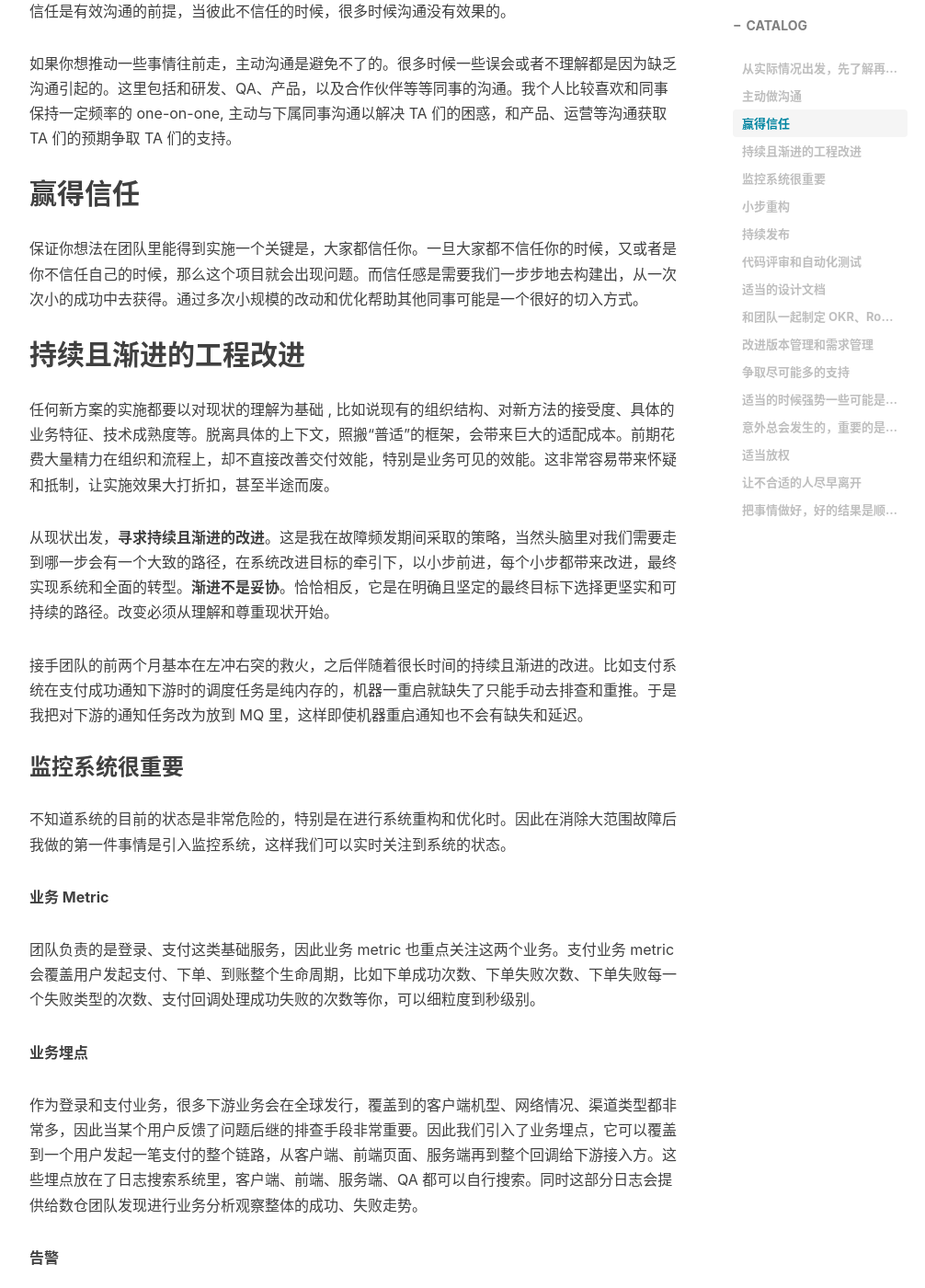
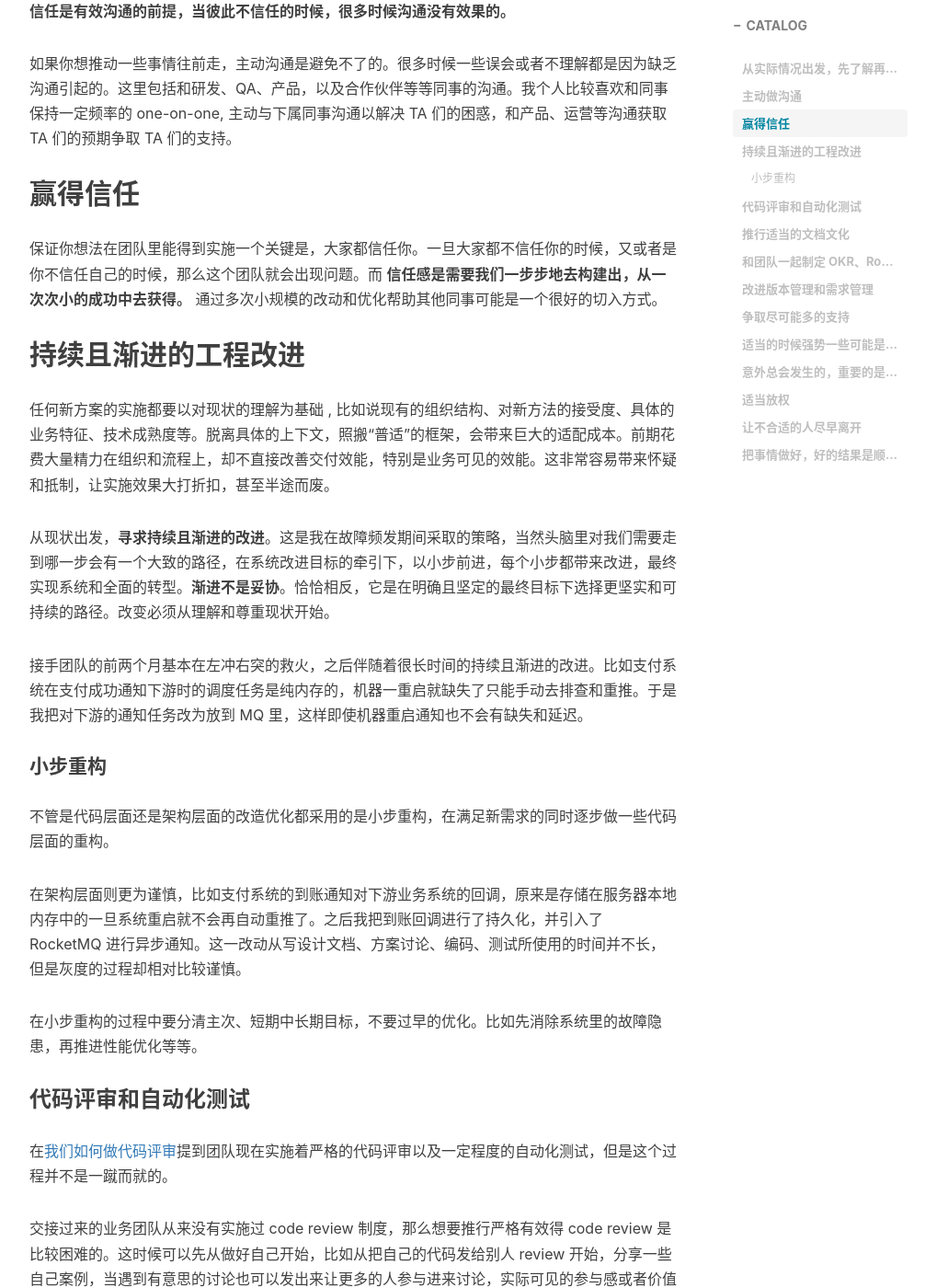
Before and after one commit to linnaname/linnaname.github.io, a Jekyll site: the page built from _posts/2023-04-20-TeamLead-team_fix.md, in a window 1280 px wide and 1400 px high, scrolled down 1655 px. Shown: the whole window at 92% size, without its empty margins (233-1239 px from the left). Built offline with Jekyll 4.4.1, drawn with Linux system fonts in a browser that asks for light colours; nearby versions of some CDN libraries; comment, search, counter and statistics services are not loaded; some of the changed text lies outside the part shown.

Commit message:
Update 2023-04-20-TeamLead-team_fix.md

```diff
--- a/_posts/2023-04-20-TeamLead-team_fix.md
+++ b/_posts/2023-04-20-TeamLead-team_fix.md
@@ -21,11 +21,11 @@
 ## 从实际情况出发，先了解再参与
 
 了解的方式途径包括沟通、观察、代码等等，回过头去看这是当时对团队现状列的一些描述：
+- 线上故障频发
 - 需求、版本管理混乱
 - 有着比较差的工程实践
-- 线上故障频发
+- 团队人员能力相对比较差，缺乏资深工程师
 - 历史遗留比较重
-- 团队人员能力相对比较差，缺乏资深工程师
 
 
 更具体的比如，这个业务交接过来的第二天就出了线上故障，此后陆陆续续有出了几个线上故障，后端系统没有任何业务 metirc 无法知晓系统状态，甚至部分代码仓库只使用两个固定分支进行迭代，需求管理混乱等等。
@@ -35,19 +35,18 @@
 
 ## 主动做沟通
 
-信任是有效沟通的前提，当彼此不信任的时候，很多时候沟通没有效果的。
+**信任是有效沟通的前提，当彼此不信任的时候，很多时候沟通没有效果的。**
 
 如果你想推动一些事情往前走，主动沟通是避免不了的。很多时候一些误会或者不理解都是因为缺乏沟通引起的。这里包括和研发、QA、产品，以及合作伙伴等等同事的沟通。我个人比较喜欢和同事保持一定频率的 one-on-one, 主动与下属同事沟通以解决 TA 们的困惑，和产品、运营等沟通获取 TA 们的预期争取 TA 们的支持。
 
 
 ## 赢得信任
 
-保证你想法在团队里能得到实施一个关键是，大家都信任你。一旦大家都不信任你的时候，又或者是你不信任自己的时候，那么这个项目就会出现问题。而信任感是需要我们一步步地去构建出，从一次次小的成功中去获得。通过多次小规模的改动和优化帮助其他同事可能是一个很好的切入方式。
+保证你想法在团队里能得到实施一个关键是，大家都信任你。一旦大家都不信任你的时候，又或者是你不信任自己的时候，那么这个团队就会出现问题。而 **信任感是需要我们一步步地去构建出，从一次次小的成功中去获得。** 通过多次小规模的改动和优化帮助其他同事可能是一个很好的切入方式。
 
 
 
 ## 持续且渐进的工程改进
-
 
 任何新方案的实施都要以对现状的理解为基础 , 比如说现有的组织结构、对新方法的接受度、具体的业务特征、技术成熟度等。脱离具体的上下文，照搬“普适”的框架，会带来巨大的适配成本。前期花费大量精力在组织和流程上，却不直接改善交付效能，特别是业务可见的效能。这非常容易带来怀疑和抵制，让实施效果大打折扣，甚至半途而废。
 
@@ -57,45 +56,13 @@
 接手团队的前两个月基本在左冲右突的救火，之后伴随着很长时间的持续且渐进的改进。比如支付系统在支付成功通知下游时的调度任务是纯内存的，机器一重启就缺失了只能手动去排查和重推。于是我把对下游的通知任务改为放到 MQ 里，这样即使机器重启通知也不会有缺失和延迟。
 
 
-### 监控系统很重要
-
-不知道系统的目前的状态是非常危险的，特别是在进行系统重构和优化时。因此在消除大范围故障后我做的第一件事情是引入监控系统，这样我们可以实时关注到系统的状态。
-
-
-**业务 Metric**
-
-团队负责的是登录、支付这类基础服务，因此业务 metric 也重点关注这两个业务。支付业务 metric 会覆盖用户发起支付、下单、到账整个生命周期，比如下单成功次数、下单失败次数、下单失败每一个失败类型的次数、支付回调处理成功失败的次数等你，可以细粒度到秒级别。
-
-**业务埋点**
-
-作为登录和支付业务，很多下游业务会在全球发行，覆盖到的客户端机型、网络情况、渠道类型都非常多，因此当某个用户反馈了问题后继的排查手段非常重要。因此我们引入了业务埋点，它可以覆盖到一个用户发起一笔支付的整个链路，从客户端、前端页面、服务端再到整个回调给下游接入方。这些埋点放在了日志搜索系统里，客户端、前端、服务端、QA 都可以自行搜索。同时这部分日志会提供给数仓团队发现进行业务分析观察整体的成功、失败走势。
-
-
-**告警**
-
-除了基础设施（如服务器、中间件等）云监控，还引入了：
-- 业务 metric 的异常监控报警，这也是上述引入业务 metric 的作用，比如某个接入方下单成功跌零或者下单失败陡增了 20% 等
-- 接口的异常报警
-- 核心接口的更细粒度的报警
-- 业务埋点和业务日志的异常报警
-
-这些报警会进行分级并集中到短信、电话以及 Slack 告警频道里
-
-
-### 小步重构
+#### 小步重构
 
 不管是代码层面还是架构层面的改造优化都采用的是小步重构，在满足新需求的同时逐步做一些代码层面的重构。
 
 在架构层面则更为谨慎，比如支付系统的到账通知对下游业务系统的回调，原来是存储在服务器本地内存中的一旦系统重启就不会再自动重推了。之后我把到账回调进行了持久化，并引入了 RocketMQ 进行异步通知。这一改动从写设计文档、方案讨论、编码、测试所使用的时间并不长，但是灰度的过程却相对比较谨慎。
 
 在小步重构的过程中要分清主次、短期中长期目标，不要过早的优化。比如先消除系统里的故障隐患，再推进性能优化等等。
-
-
-### 持续发布
-
-一个很残酷的现实是到了 2022 年依然有一些服务是通过本地打包上传镜像手动部署的...
-
-因此我将部署流程放到了 Gitlab 的 CI/CD 上，每一次代码提交都会自动进行单元测试，然后打包 MR 的代码，研发可以选择是否部署到测试环境，部署到正式环境。部署到正式环境之前会自动跑单元测试和集成测试，自动化测试通过之后才能发布到正式环境。
 
 
 
@@ -108,18 +75,15 @@
 而自动化测试，也是从：先有第一个自动化测试用例 -> 先有覆盖几个登录、支付核心接口 -> 全面覆盖登录、支付核心接口 -> 覆盖所有核心接口这样的过程，并且我们并不在是更多采用单元测试和采用集成测试上纠结，而是寻求根据实际情况逐步调整的过程。并且最重要的是能够**自动化**。
 
 
-### 适当的设计文档
+### 推行适当的文档文化
 
 文档是非常重要的工具，能够全面、准确地记录项目信息，促进团队成员之间的沟通与合作。
 
 对于架构设计、数据结构设计、前后端接口设计等都需要在 Confluence 上写好文档，并与相关的同事讨论特别是与代码评审的同事提前达成设计上的一致。设计文档应该贴在 Megre Request 的描述里，方便以后代码评审以及后继维护。
 
-
 鼓励团队成员在撰写文档时进行协作。例如，一份文档可能由多个人共同编写，然后由一个主要的负责人进行审查和最终编辑。
 
 好的文档应该具有清晰、简洁、及时更新、协作等优点。文档应该是有时效性的，如果文档涉及到某个产品或功能的版本信息，还应该包括版本号。如果文档已经过期了或者暂时还未完整则应该在文档内说明。虽然技术设计文档写在了 Confluence 上，但是我们希望所有的文档都可以通过 gitlab 的 wiki 找到，当然可以直接链接到 Confluence 上。
-
-
 
 尽管代码评审、自动化测试、文档文化在软件工程上已经被无数历史案例证明了它们的作用，
 **但我向来反对不尊重现状和团队需要的工程实践**，还需要考虑到业务的特性、团队成员的能力、我们所拥有的和缺失的，选择合适的时机去实践。这些工程实践需要团队管理层的支持也需要团队成员的坚持，作为 Tech Lead 在 hands-on 的过程首先应该自己做到表率的作用。
@@ -137,9 +101,10 @@
 
 ## 改进版本管理和需求管理
 
+在需求管理上需要和产品经理更多的沟通，在产品能力的建设上还有计划性和持续性。临时性的需求往往是紧急的，但也容易让我们迷失。还是应该在一个季度或者半年回头看的时候，能够看到产品上有明显的积累。
+
 有了 OKR 以及 roadmap 之后，也让版本管理变得更主动一些，可以看到我们的[版本更新日志](http://docs.xdglobalapi.com/changelog)。我们基本保持半个月一个小版本，一个半月一个大版本的频率，当然这个频率并不总是固定，还是要看团队实际的情况。
 
-在需求管理也需要和产品经理更多的沟通，在产品能力的建设上还有计划性和持续性。临时性的需求往往是紧急的，但也容易让我们迷失。还是应该在一个季度或者半年回头看的时候，能够看到产品上有明显的积累。
 
 
 ## 争取尽可能多的支持
```
